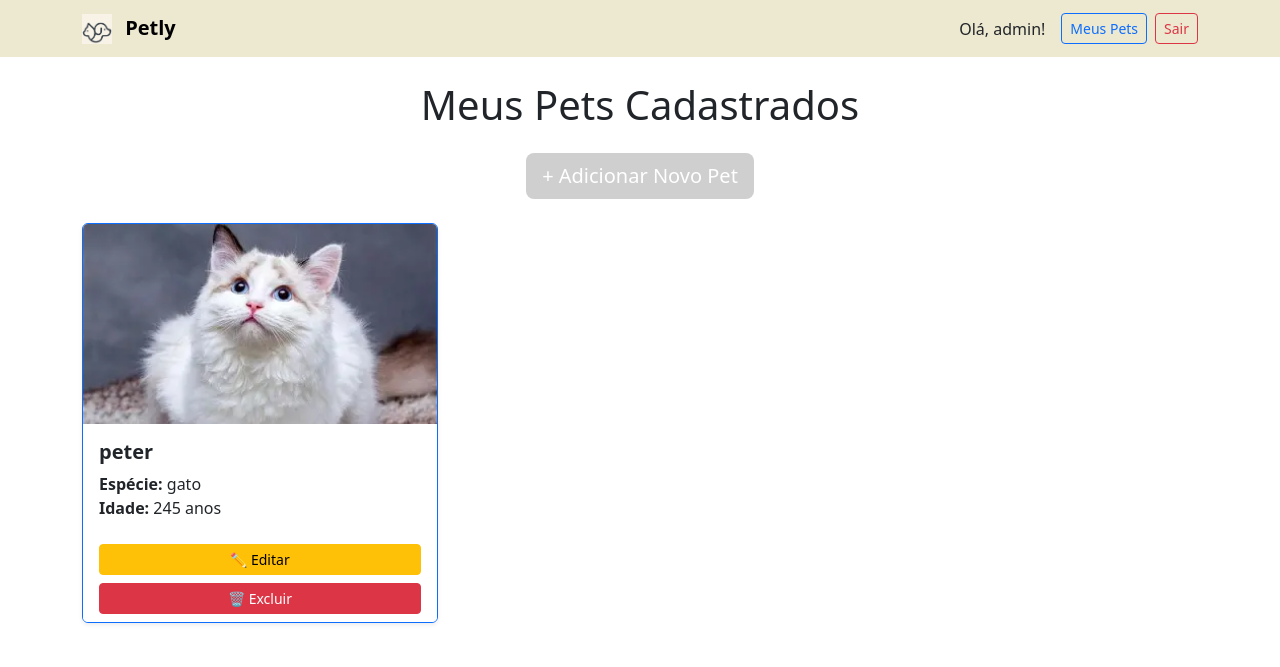
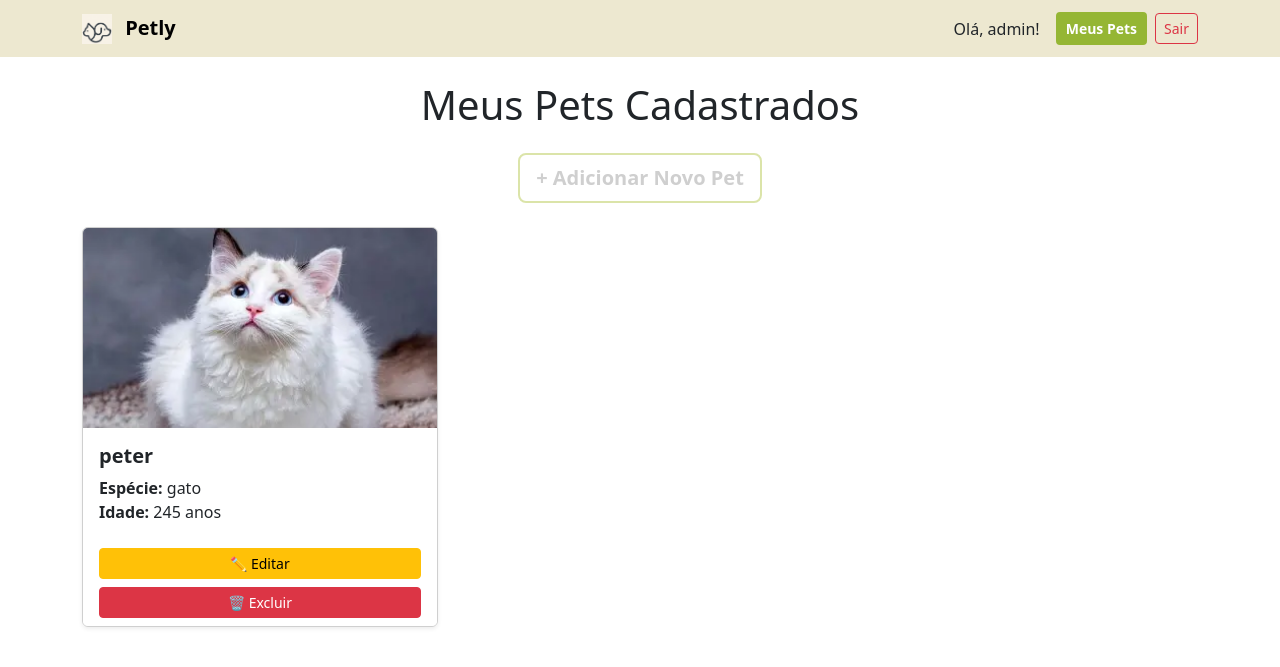
Before and after one commit to joaovictormelor/Petly-DWM, a Django app: page /pets/meus/ in a window 1280 px wide. Shown: the top 667 px of the page. Run offline with Django 5.2, Linux system fonts and the light colour scheme; a user stored in the database is signed in; data comes from the database, SQL or seed files in the repository; some libraries are stand-ins or nearby versions.

Commit message:
melhoria de telas

```diff
--- a/petly/templates/base.html
+++ b/petly/templates/base.html
@@ -11,6 +11,29 @@
 
     <style>
         .navbar-custom { background-color: #ede8d0; }
+
+        /* --- NOVO ESTILO DO BOTÃO DA BARRA --- */
+        .btn-nav-custom {
+            color: #95b634; /* Cor do texto/borda */
+            border: 2px solid #95b634;
+            background-color: transparent;
+            font-weight: bold;
+            transition: all 0.3s ease;
+        }
+
+        /* Efeito Hover (Mouse em cima) */
+        .btn-nav-custom:hover {
+            color: white;
+            background-color: #95b634;
+        }
+
+        /* Estado Ativo (Quando estiver na página) */
+        .btn-nav-custom.active {
+            color: white;
+            background-color: #95b634;
+            /* Opcional: uma sombra ou borda diferente para destacar que está selecionado */
+            border-color: #95b634;
+        }
     </style>
 </head>
 <body>
@@ -25,7 +48,11 @@
             <div class="d-flex align-items-center">
                 {% if user.is_authenticated %}
                     <span class="navbar-text text-dark me-3">Olá, {{ user.username }}!</span>
-                    <a href="{% url 'meus_pets' %}" class="btn btn-outline-primary btn-sm me-2">Meus Pets</a>
+
+                    <a href="{% url 'meus_pets' %}" class="btn btn-nav-custom btn-sm me-2 {% if request.resolver_match.url_name == 'meus_pets' %}active{% endif %}">
+                        Meus Pets
+                    </a>
+
                     <a href="{% url 'logout' %}" class="btn btn-outline-danger btn-sm">Sair</a>
                 {% else %}
                     <a href="{% url 'login' %}" class="btn btn-primary btn-sm">Entrar</a>
--- a/petly/templates/meus_pets.html
+++ b/petly/templates/meus_pets.html
@@ -4,10 +4,27 @@
 
 {% block content %}
 
+    <style>
+        .btn-outline-add {
+            /* Estado Normal */
+            color: #cfcfcf;  /* Cor do texto e da borda */
+            border: 2px solid #dbe4a9;
+            background-color: transparent; /* Fundo transparente */
+            font-weight: bold;
+            transition: all 0.3s ease; /* Efeito suave na transição */
+        }
+
+        /* Estado Hover (Quando passa o mouse) */
+        .btn-outline-add:hover {
+            color: white; /* Texto fica branco */
+            background-color: #dbe4a9; /* Fundo preenche com a cor */
+        }
+    </style>
+
     <h1 class="mb-4 text-center">Meus Pets Cadastrados</h1>
 
     <div class="text-center mb-4">
-        <a href="{% url 'novo_pet' %}" class="btn btn-lg text-white" style="background-color: #cfcfcf; border: none;">
+        <a href="{% url 'novo_pet' %}" class="btn btn-lg btn-outline-add">
             + Adicionar Novo Pet
         </a>
     </div>
@@ -15,7 +32,8 @@
     <div class="row">
         {% for pet in pets %}
         <div class="col-md-4 mb-4">
-            <div class="card h-100 shadow-sm border-primary"> {% if pet.foto %}
+            <div class="card h-100 shadow-sm" style="border-color: #cfcfcf;">
+                {% if pet.foto %}
                     <img src="{{ pet.foto.url }}" class="card-img-top" alt="{{ pet.nome }}" style="height: 200px; object-fit: cover;">
                 {% else %}
                     <div class="card-img-top bg-secondary text-white d-flex align-items-center justify-content-center" style="height: 200px;">
```
